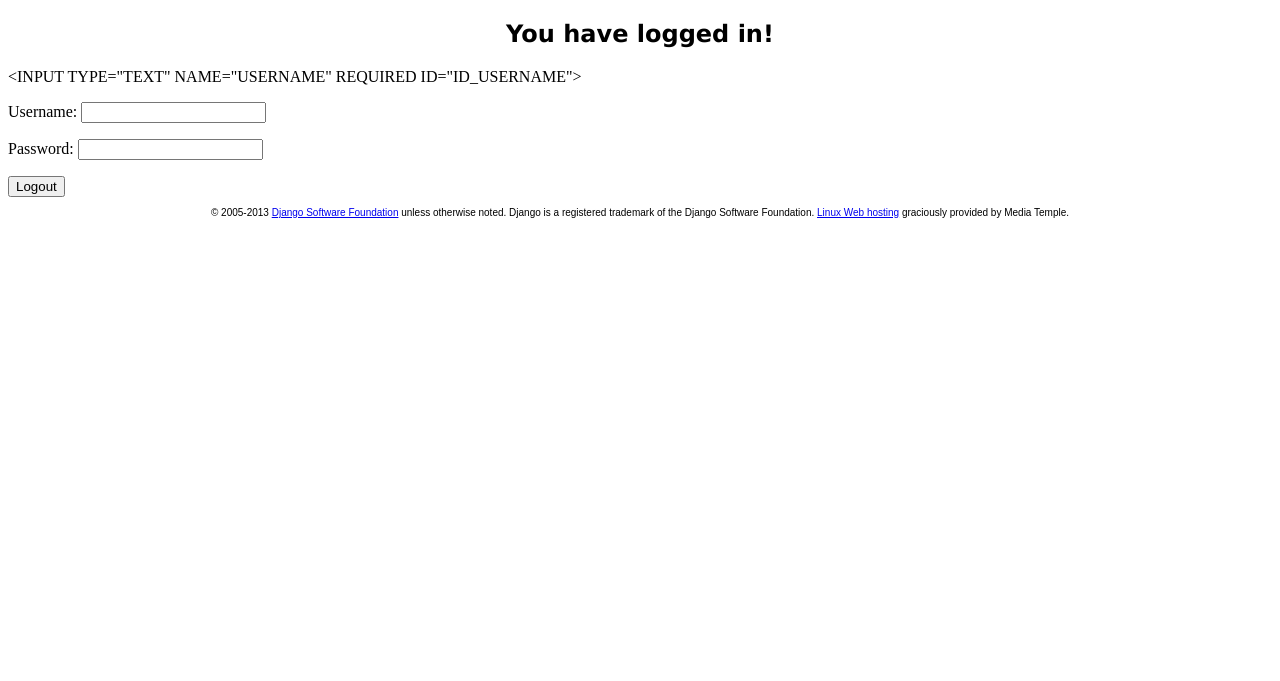
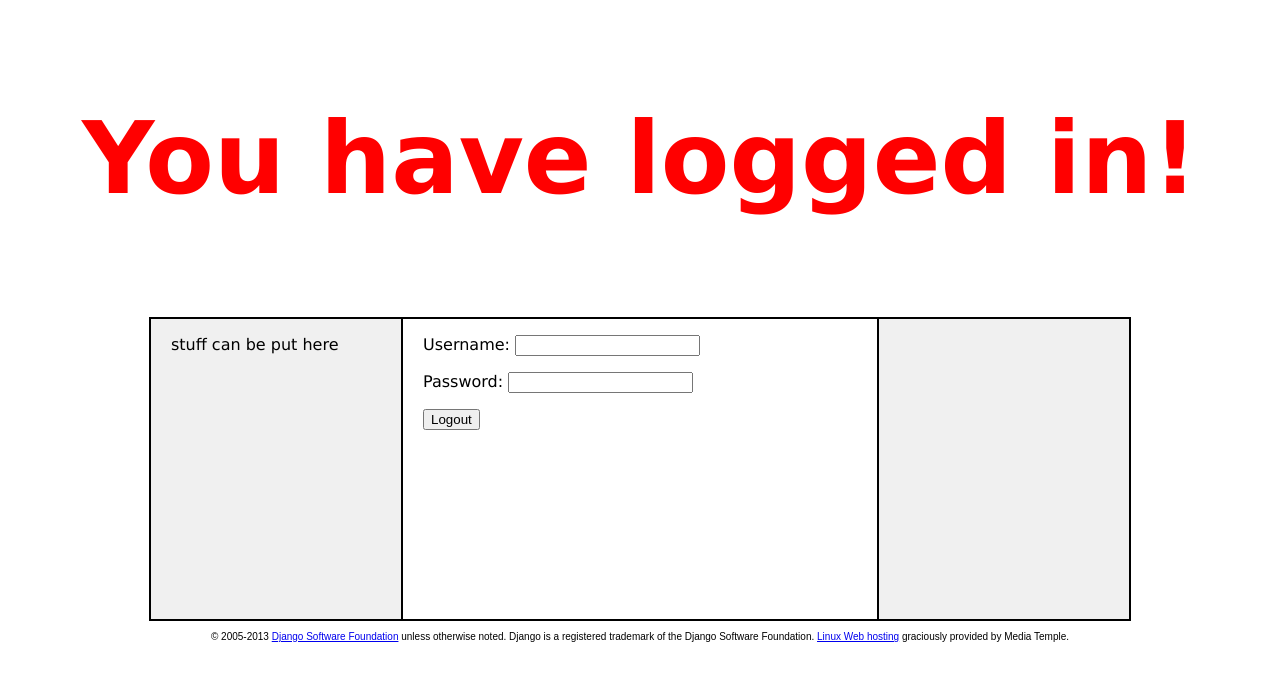
Before and after one commit to davidrae/django_tutorial, a Django app: template foo/templates/foo/login_list.html in a window 1280 px wide. Shown: the top 681 px of the page. Run offline with Django 3.2, Linux system fonts and the light colour scheme; the template is opened without the code that fills it: values that come from a table or form of the project are taken from there, others are empty; parts of the project's set-up code (start-up, migrations or seed data) failed here and were passed over.

Commit message:
fixed the base.html to function as a "base" model for the website

```diff
--- a/foo/static/foo/css/main.css
+++ b/foo/static/foo/css/main.css
@@ -1,7 +1,18 @@
-h2
+h2, h1, h3
 {
     text-align: center;
     font-family:"verdana", Sans-serif;
+}
+
+h1
+{
+    font-size: 30px;
+}
+
+h3
+{
+    font-size: 100px;
+    color:rgb(255,0,0);
 }
 
 
--- a/foo/templates/foo/login.html
+++ b/foo/templates/foo/login.html
@@ -18,4 +18,6 @@
     <input type="submit" value="Login" /><button type="button" onclick="location.href='/foo/'">Cancel</button>
   </form>
 {{cheese}}
+
+<p><button type="button" onclick="location.href='/foo/'">Return</button></p>
 {% endblock %}
--- a/foo/templates/foo/login_list.html
+++ b/foo/templates/foo/login_list.html
@@ -9,19 +9,23 @@
 
 
 
+{% block title %}
+<h3>You have logged in!</h3>
+{% endblock %}
 
-{% block main %}
 
-<h2>
-You have logged in!
-</h2>
-{{ form.username|upper }}
 
-<form action="/foo/logout/" method="post">
-    {% csrf_token %}
-    {{ form.as_p }}
 
-    <input type="submit" value="Logout" />
-</form>
+{% block main-center %}
+    {{ block.super }}
+
+    <form action="/foo/logout/" method="post">
+        {% csrf_token %}
+        {{ form.as_p }}
+
+        <input type="submit" value="Logout" />
+    </form>
+
+
 
 {% endblock %}
--- a/helloworld/foo/templates/base.html
+++ b/helloworld/foo/templates/base.html
@@ -21,9 +21,42 @@
         <!-- Header Javascript -->
 {% endblock %}
 </head>
+<body>
+
+<h1>
+{% block title %}{% endblock %}
+</h1>
+
+{% block main %}
+
+    <div id="container"></div>
+
+    <div class="main">
+        <div class="row">
+
+            <div  class="column left">
+                <p>stuff can be put here</p>
+            </div>
+
+            <div  class="column center">
+                <p class="margin">
+                    {% block main-center %}{% endblock %}
+                </p>
+            </div>
+
+            <div  class="column right"></div>
+
+        </div>
+
+        <div class="clear"></div>
+    </div>
 
 
-{% block main %}{% endblock %}
+{% endblock %}
+
+
+
+
 
 <footer>
     <p>&copy; 2005-2013 <a href="https://www.djangoproject.com/foundation/">Django Software Foundation</a> unless otherwise noted. Django is a registered trademark of the Django Software Foundation.
@@ -32,4 +65,5 @@
 
 </footer>
 
+</body>
 </html>
```
Also changed, not shown: foo.db.
